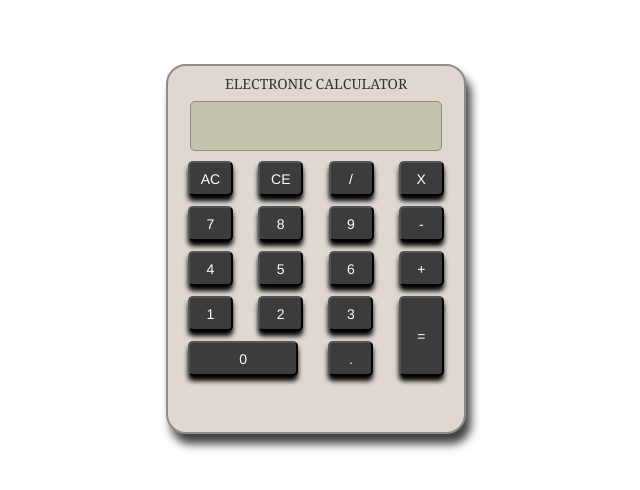
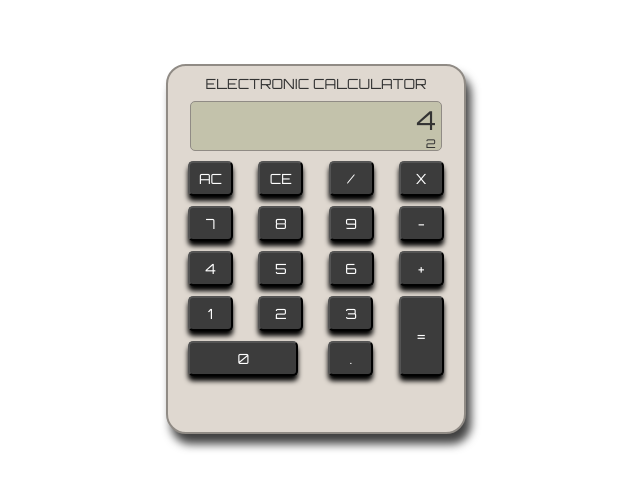
Before and after one commit to DimejiAre/Calculator-Project, a plain HTML site: page index.html in a window 1280 px wide. Shown: the whole page, without its empty margins (324-964 px from the left). Drawn offline with nearby package versions, Linux system fonts and the light colour scheme.

Commit message:
add numbers for screen display

```diff
--- a/css/style.css
+++ b/css/style.css
@@ -1,5 +1,6 @@
 body {
     background-color: #818181;
+    font-family: 'Orbitron', sans-serif !important;
 }
 
 .calc_frame {
@@ -13,7 +14,7 @@ body {
 }
 
 .title {
-    font-family: Georgia;
+    /*font-family: Georgia;*/
     text-transform: uppercase;
     text-align: center;
 }
@@ -25,7 +26,19 @@ body {
     width: 85%;
     height: 50px;
     margin: 10px auto;
-    padding: 5px auto;
+    padding: 0 5px;
+
+}
+
+#bigNum {
+    font-size: 26px;
+    margin-bottom: 5px;
+    height: 28px;
+
+}
+
+#smallNum {
+    font-size: 12px;
 }
 
 .btn-custom {
--- a/index.html
+++ b/index.html
@@ -7,13 +7,16 @@
     <meta http-equiv="X-UA-Compatible" content="ie=edge">
     <link href="css/style.css" rel="stylesheet">
     <link rel="stylesheet" href="https://maxcdn.bootstrapcdn.com/bootstrap/3.3.7/css/bootstrap.min.css">
+    <link href="https://fonts.googleapis.com/css?family=Orbitron" rel="stylesheet">
     <title>Document</title>
 </head>
 
 <body>
     <div class="calc_frame" class="container">
         <h5 class="title">electronic calculator</h5>
-        <div class="screen">
+        <div class="screen text-right">
+            <p id="bigNum">4</p>
+            <p id="smallNum">2</p>
         </div>
         <div class="row row-padding text-center">
             <div class="col-xs-3"><button class="btn-custom">AC</button></div>
```
